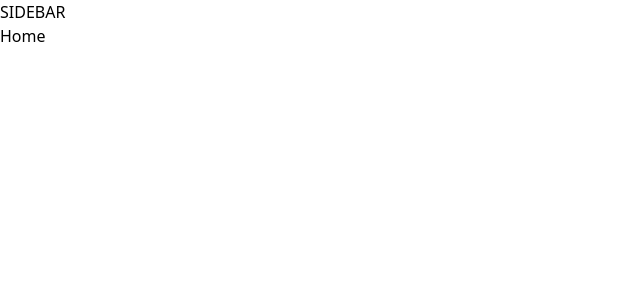
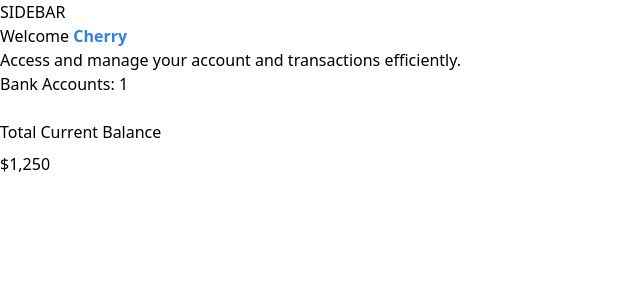
Before and after one commit to Manikanth75/banking, a Next.js app: page / in a window 1280 px wide. Shown: the top 300 px of the page, without its empty margins (0-640 px from the left). Built offline with nearby package versions, Linux system fonts and the light colour scheme.

Commit message:
Animation counter

```diff
--- a/package.json
+++ b/package.json
@@ -14,9 +14,12 @@
     "cn": "^0.3.0",
     "lucide-react": "^1.47.0",
     "next": "16.3.5",
+    "query-string": "^9.5.1",
     "react": "19.2.8",
+    "react-countup": "^6.5.3",
     "react-dom": "19.2.8",
     "shadcn": "^4.21.0",
+    "tailwind-merge": "^3.7.0",
     "tw-animate-css": "^1.4.0"
   },
   "devDependencies": {
--- a/src/app/(root)/page.tsx
+++ b/src/app/(root)/page.tsx
@@ -1,8 +1,30 @@
-import React from 'react'
+import HeaderBox from '@/components/HeaderBox'
+import TotalBalanceBox from '@/components/ui/TotalBalanceBox';
+
+
+
 
 const Home = () => {
+  const loggedIn={ firstName: 'Cherry'};
   return (
-    <div>Home</div>
+    <section className="home">
+      <div className="home-content">
+          <header className="home-header">
+            <HeaderBox
+            type="greeting"
+            title="Welcome"
+            user={loggedIn?.firstName || 'Guest'}
+            subtext="Access and manage your account and transactions efficiently."
+            />
+            <TotalBalanceBox
+            accounts={[]}
+            totalBanks={1}
+            totalCurrentBalance={1250.35}
+            />
+
+          </header>
+      </div>
+    </section>
   )
 }
 
--- /dev/null
+++ b/src/components/AnimatedCounter.tsx
@@ -0,0 +1,15 @@
+"use client";
+import React from 'react'
+
+import CountUp from 'react-countup'
+
+const AnimatedCounter = ({amount}:{amount:number} ) => {
+  return (
+    <span>
+        $<CountUp end={amount}/>
+        </span>
+
+  )
+}
+
+export default AnimatedCounter
--- /dev/null
+++ b/src/components/HeaderBox.tsx
@@ -0,0 +1,20 @@
+import React from 'react'
+
+const HeaderBox = ({ type, title, user, subtext }: HeaderBoxProps) => {
+  return (
+    <div className="header-box">
+        <h1 className="header-box-title">
+            {title}
+            {type === 'greeting' &&  (
+                <span className="text-blue-500 font-semibold">
+                &nbsp;{user}</span>
+            )}
+
+        </h1>
+        <p className="header-box-subtext">{subtext}</p>
+
+    </div>
+  )
+}
+
+export default HeaderBox
--- /dev/null
+++ b/src/components/ui/TotalBalanceBox.tsx
@@ -0,0 +1,33 @@
+
+import AnimatedCounter from "../AnimatedCounter"
+
+
+const TotalBalanceBox = ({ account = [], totalBanks, totalCurrentBalance }: TotlaBalanceBoxProps) => {
+  return (
+    <section className="total-balance">
+        <div className="total-balance-chart">
+            {/* DoughnutChart */}
+
+
+        </div>
+        <div className="flex flex-col gap-6">
+            <h2 className="header-2">
+              Bank Accounts:  {totalBanks}
+            </h2>
+            <div className="flex flex-col gap-2">
+              <p className="total-balancee-label">
+                Total Current Balance
+              </p>
+              <p className="total-balance-amount flex-center gap-2">
+                < AnimatedCounter  amount=
+                {totalCurrentBalance}
+                />
+
+              </p>
+            </div>
+            </div>
+    </section>
+  )
+}
+
+export default TotalBalanceBox
--- a/src/lib/utils.ts
+++ b/src/lib/utils.ts
@@ -66,9 +66,9 @@
 };
 
 export function formatAmount(amount: number): string {
-  const formatter = new Intl.NumberFormat("en-US", {
+  const formatter = new Intl.NumberFormat("en-IN", {
     style: "currency",
-    currency: "USD",
+    currency: "INR",
     minimumFractionDigits: 2,
   });
 
```
Also changed, not shown: 1 other file (tests, documents, lock files or other folders).
